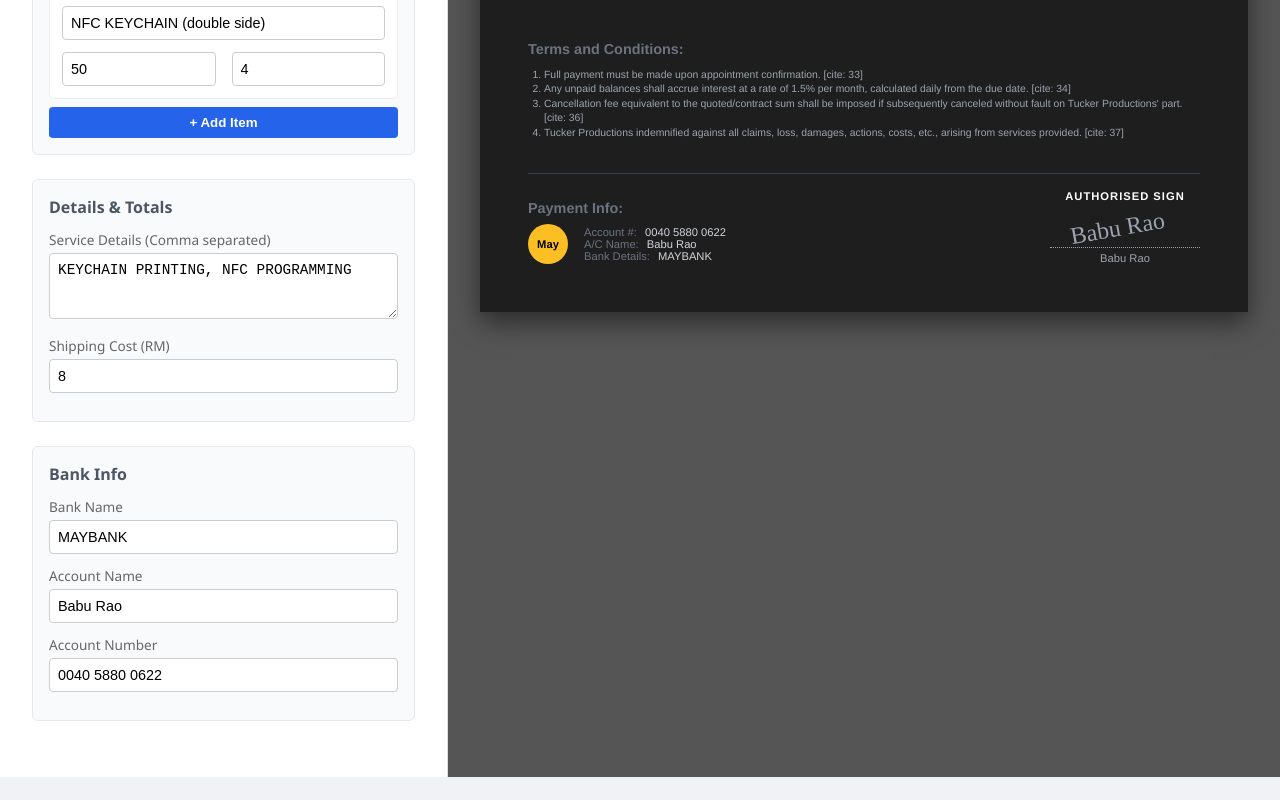
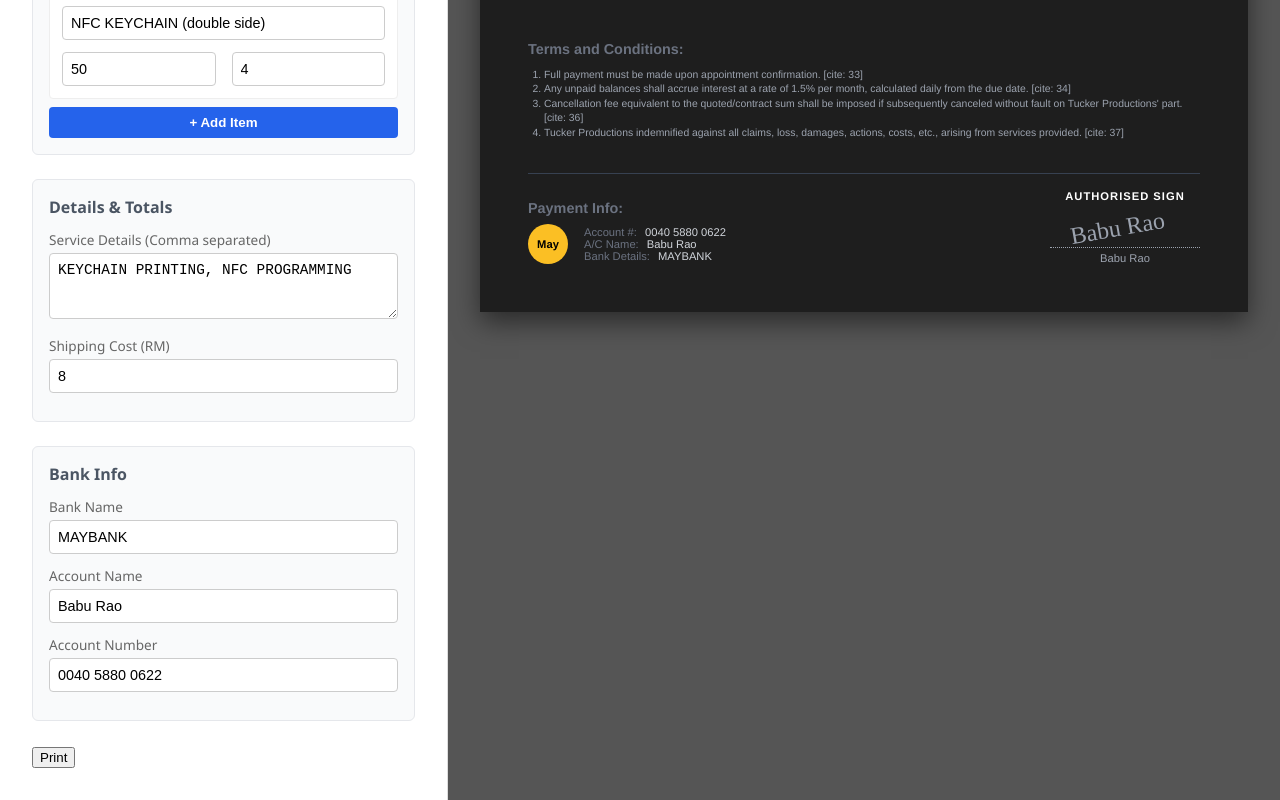
Before and after one commit to StewardRighteous/invoice-generator-cl1, a React (Vite) app: page / in a window 1280 px wide. Shown: the part 734-1534 px from the top of the page. Before the commit the page ends 1511 px from the top, so only its background shows below. Built offline with nearby package versions, Linux system fonts and the light colour scheme.

Commit message:
feat : print invoice

```diff
--- a/src/App.jsx
+++ b/src/App.jsx
@@ -1,9 +1,10 @@
 import React, { useState } from "react";
-
+import { useReactToPrint } from "react-to-print";
+import { useRef } from "react";
 import InvoiceForm from "./invoice/InvoiceForm";
 import InvoicePreview from "./invoice/InvoicePreview";
 
-const App = () => {
+export default function App() {
   const [invoiceData, setInvoiceData] = useState({
     clientName: "ALAM AMAN SERVICES (M) SDN BHD",
     clientPhone: "010-9130661",
@@ -19,13 +20,26 @@ const App = () => {
     accountNumber: "0040 5880 0622",
     accountName: "Babu Rao",
   });
+  const date = new Date();
+  const contentRef = useRef(null);
+  const reactToPrintFn = useReactToPrint({
+    contentRef,
+    documentTitle:
+      invoiceData.clientName.split(" ").join("") +
+      date.getFullYear().toString() +
+      date.getDay().toString() +
+      date.getMonth().toString() +
+      "_INVOICE",
+  });
 
   return (
     <div className="app-container">
-      <InvoiceForm data={invoiceData} onChange={setInvoiceData} />
-      <InvoicePreview data={invoiceData} />
+      <InvoiceForm
+        data={invoiceData}
+        onChange={setInvoiceData}
+        reactToPrintFn={reactToPrintFn}
+      />
+      <InvoicePreview data={invoiceData} contentRef={contentRef} />
     </div>
   );
-};
-
-export default App;
+}
--- a/src/invoice/InvoiceForm.jsx
+++ b/src/invoice/InvoiceForm.jsx
@@ -1,4 +1,4 @@
-export default function InvoiceForm({ data, onChange }) {
+export default function InvoiceForm({ data, onChange, reactToPrintFn }) {
   const handleChange = (e) => {
     const { name, value } = e.target;
     onChange({ ...data, [name]: value });
@@ -164,6 +164,7 @@ export default function InvoiceForm({ data, onChange }) {
           />
         </div>
       </div>
+      <button onClick={reactToPrintFn}>Print</button>
     </div>
   );
 }
--- a/src/invoice/InvoicePreview.jsx
+++ b/src/invoice/InvoicePreview.jsx
@@ -1,4 +1,4 @@
-export default function InvoicePreview({ data }) {
+export default function InvoicePreview({ data, contentRef }) {
   const subtotal = data.items.reduce(
     (acc, item) => acc + item.price * item.qty,
     0
@@ -11,7 +11,7 @@ export default function InvoicePreview({ data }) {
 
   return (
     <div className="preview-container">
-      <div className="invoice-card">
+      <div className="invoice-card" ref={contentRef}>
         <div className="header-section">
           <div>
             <div className="logo-circle">
```
